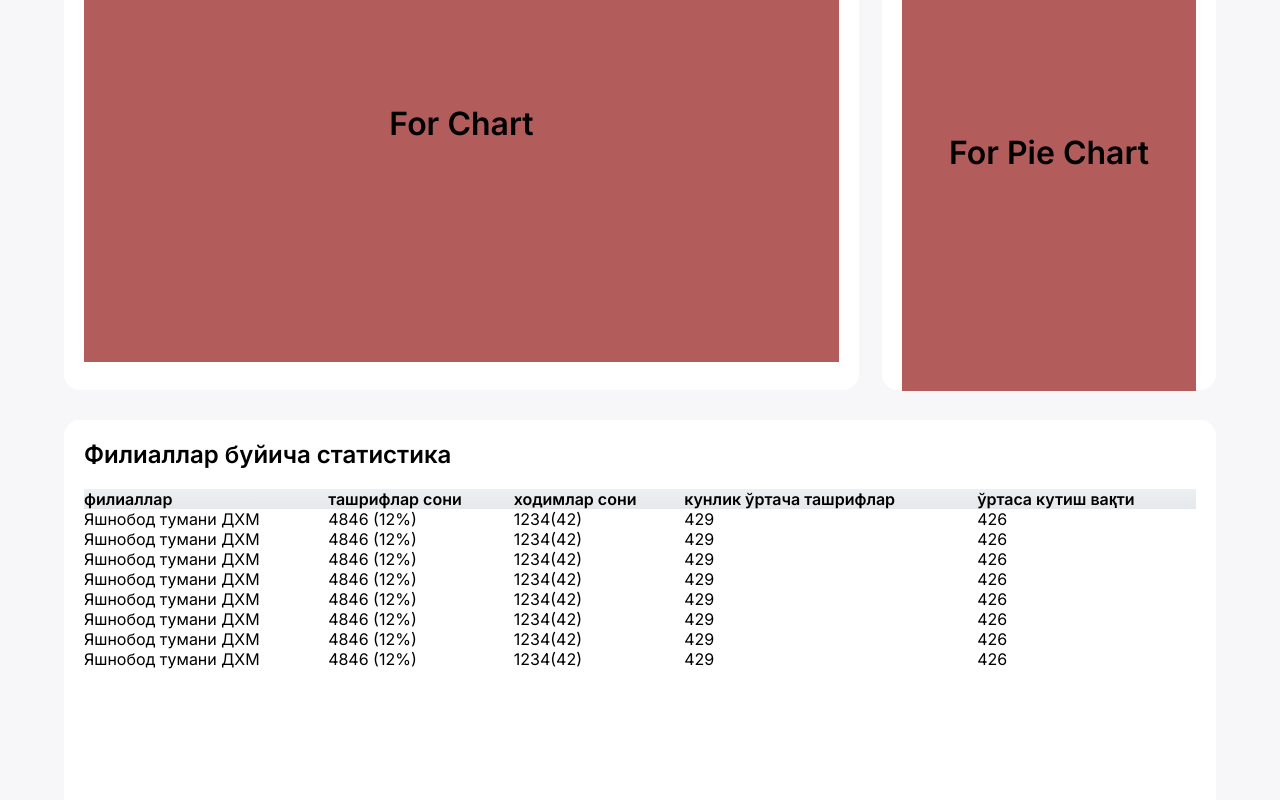
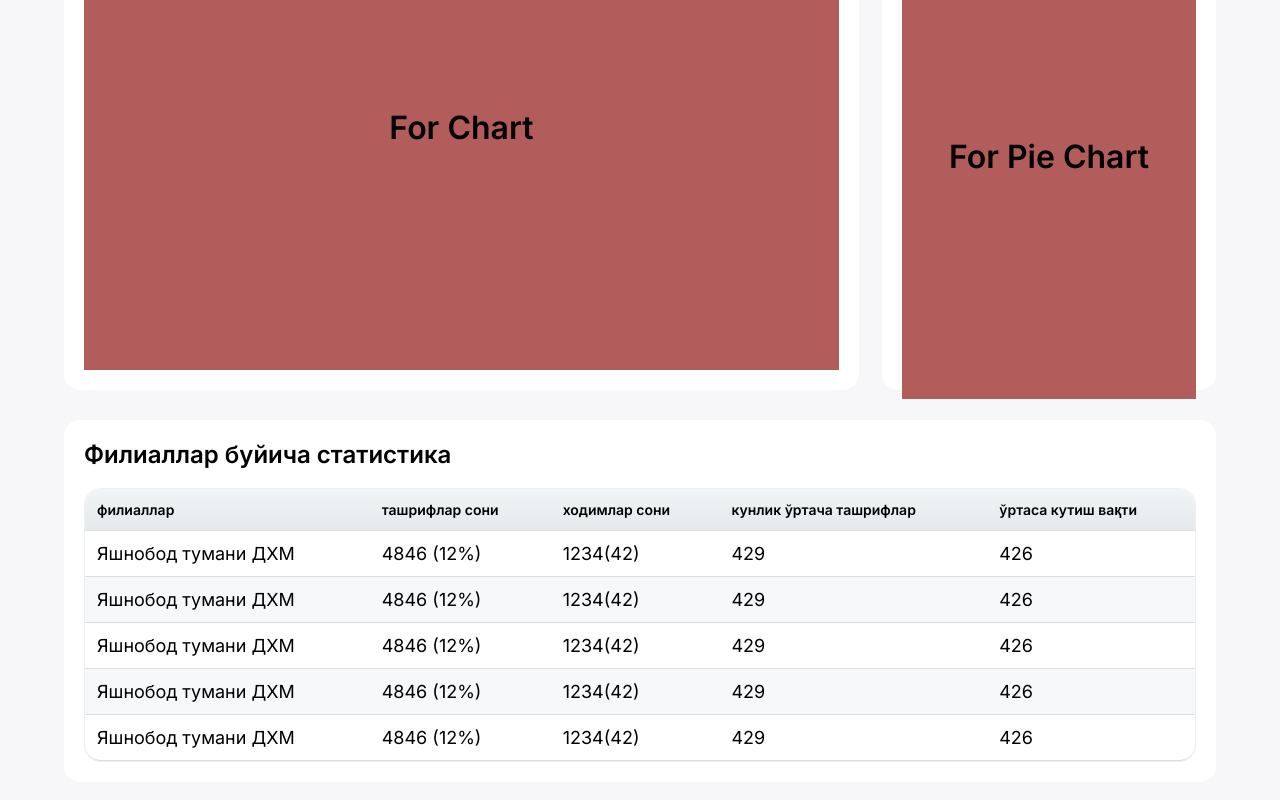
Before and after one commit to ulugbek-code/udevs-p1, a Vue app: page / in a window 1280 px wide. Shown: the part 1030-1830 px from the top of the page. Built offline with nearby package versions, Linux system fonts and the light colour scheme.

Commit message:
table designed

```diff
--- a/src/App.vue
+++ b/src/App.vue
@@ -38,7 +38,7 @@ body {
 
 /* Handle */
 ::-webkit-scrollbar-thumb {
-  background: rgb(196, 176, 176);
+  background: rgb(189, 187, 187);
   border-radius: 10px;
 }
 
--- a/src/components/BarChart.vue
+++ b/src/components/BarChart.vue
@@ -31,11 +31,14 @@ export default {
   padding: 20px;
   border-radius: 16px;
 }
+.wrapper h2 {
+  font-size: 24px;
+  margin-bottom: 1rem;
+}
 .canvas {
   width: 100%;
-  height: 90%;
+  height: 485px;
   background: rgb(179, 92, 92);
-  margin-top: 1rem;
   /* will be deleted */
   display: flex;
   justify-content: center;
--- a/src/components/PieChart.vue
+++ b/src/components/PieChart.vue
@@ -31,9 +31,12 @@ export default {
   padding: 20px;
   border-radius: 16px;
 }
+.wrapper h2 {
+  font-size: 24px;
+}
 .canvas {
   width: 100%;
-  height: 90%;
+  height: 485px;
   background: rgb(179, 92, 92);
   margin-top: 1rem;
   /* will be deleted */
--- a/src/components/TableDashboard.vue
+++ b/src/components/TableDashboard.vue
@@ -2,11 +2,11 @@
   <div id="table-dashboard-container">
     <div class="table-wrapper">
       <h2>{{ tableTitle }}</h2>
-      <table>
+      <table class="bordered">
         <tr>
           <th v-for="t in tableHeader" :key="t">{{ t }}</th>
         </tr>
-        <tr v-for="t in tableData" :key="t">
+        <tr v-for="(t, i) in tableData" :key="i">
           <td>{{ t.branches }}</td>
           <td>{{ t.numberOfVisits }} ({{ t.numberOfVisitorsPerscentage }}%)</td>
           <td>{{ t.employees }}({{ t.employeesPercentage }})</td>
@@ -20,7 +20,7 @@
 
 <script>
 export default {
-  props: ["table-title"],
+  props: ["table-title", "table-data"],
   data() {
     return {
       tableHeader: [
@@ -30,80 +30,6 @@ export default {
         "кунлик ўртача ташрифлар",
         "ўртаcа кутиш вақти",
       ],
-      tableData: [
-        {
-          branches: "Яшнобод тумани ДХМ",
-          numberOfVisits: 4846,
-          numberOfVisitorsPerscentage: 12,
-          employees: 1234,
-          employeesPercentage: 42,
-          averageVisits: 429,
-          averageWaitingTime: 426,
-        },
-        {
-          branches: "Яшнобод тумани ДХМ",
-          numberOfVisits: 4846,
-          numberOfVisitorsPerscentage: 12,
-          employees: 1234,
-          employeesPercentage: 42,
-          averageVisits: 429,
-          averageWaitingTime: 426,
-        },
-        {
-          branches: "Яшнобод тумани ДХМ",
-          numberOfVisits: 4846,
-          numberOfVisitorsPerscentage: 12,
-          employees: 1234,
-          employeesPercentage: 42,
-          averageVisits: 429,
-          averageWaitingTime: 426,
-        },
-        {
-          branches: "Яшнобод тумани ДХМ",
-          numberOfVisits: 4846,
-          numberOfVisitorsPerscentage: 12,
-          employees: 1234,
-          employeesPercentage: 42,
-          averageVisits: 429,
-          averageWaitingTime: 426,
-        },
-        {
-          branches: "Яшнобод тумани ДХМ",
-          numberOfVisits: 4846,
-          numberOfVisitorsPerscentage: 12,
-          employees: 1234,
-          employeesPercentage: 42,
-          averageVisits: 429,
-          averageWaitingTime: 426,
-        },
-        {
-          branches: "Яшнобод тумани ДХМ",
-          numberOfVisits: 4846,
-          numberOfVisitorsPerscentage: 12,
-          employees: 1234,
-          employeesPercentage: 42,
-          averageVisits: 429,
-          averageWaitingTime: 426,
-        },
-        {
-          branches: "Яшнобод тумани ДХМ",
-          numberOfVisits: 4846,
-          numberOfVisitorsPerscentage: 12,
-          employees: 1234,
-          employeesPercentage: 42,
-          averageVisits: 429,
-          averageWaitingTime: 426,
-        },
-        {
-          branches: "Яшнобод тумани ДХМ",
-          numberOfVisits: 4846,
-          numberOfVisitorsPerscentage: 12,
-          employees: 1234,
-          employeesPercentage: 42,
-          averageVisits: 429,
-          averageWaitingTime: 426,
-        },
-      ],
     };
   },
 };
@@ -112,7 +38,7 @@ export default {
 <style scoped>
 #table-dashboard-container {
   width: 100%;
-  height: 824px;
+  /* height: 824px;  */
   padding-bottom: 30px;
   background: rgba(247, 247, 249, 1);
 }
@@ -126,21 +52,47 @@ export default {
   background: #fff;
 }
 table {
+  margin-top: 1.2rem;
+  border-collapse: separate;
+  border-spacing: 0px;
   width: 100%;
-  margin-top: 20px;
-  border-collapse: collapse;
+}
+.bordered {
+  border-radius: 16px;
+  border: 1px solid rgb(232, 241, 247);
 }
 th {
+  font-size: 14px;
   background: linear-gradient(
     180deg,
-    rgba(229, 233, 235, 0.7) 0%,
+    rgba(229, 233, 235, 0.25) 0%,
     #e5e9eb 100%
   );
-  /* padding: 16px 32px; */
 }
-tr,
+th:first-child {
+  border-top-left-radius: 16px;
+}
+th:last-child {
+  border-top-right-radius: 16px;
+}
+td,
+th {
+  border-bottom: 1px solid #dddddd;
+  text-align: left;
+  padding: 12px;
+}
 td {
-  position: relative;
-  text-align: left;
+  font-size: 18px;
+}
+tr:nth-child(odd) {
+  background-color: rgba(246, 248, 249, 1);
+}
+tr:last-child td:first-child {
+  /* border-bottom: none; */
+  border-bottom-left-radius: 16px;
+}
+tr:last-child td:last-child {
+  /* border-bottom: none; */
+  border-bottom-right-radius: 16px;
 }
 </style>
--- a/src/components/pages/Dashboard.vue
+++ b/src/components/pages/Dashboard.vue
@@ -19,6 +19,7 @@
     ></charts-wrapper>
     <table-dashboard
       table-title="Филиаллар буйича статистика"
+      :table-data="tableData"
     ></table-dashboard>
   </div>
 </template>
@@ -38,6 +39,57 @@ export default {
     ChartsWrapper,
     TableDashboard,
   },
+  data() {
+    return {
+      tableData: [
+        {
+          branches: "Яшнобод тумани ДХМ",
+          numberOfVisits: 4846,
+          numberOfVisitorsPerscentage: 12,
+          employees: 1234,
+          employeesPercentage: 42,
+          averageVisits: 429,
+          averageWaitingTime: 426,
+        },
+        {
+          branches: "Яшнобод тумани ДХМ",
+          numberOfVisits: 4846,
+          numberOfVisitorsPerscentage: 12,
+          employees: 1234,
+          employeesPercentage: 42,
+          averageVisits: 429,
+          averageWaitingTime: 426,
+        },
+        {
+          branches: "Яшнобод тумани ДХМ",
+          numberOfVisits: 4846,
+          numberOfVisitorsPerscentage: 12,
+          employees: 1234,
+          employeesPercentage: 42,
+          averageVisits: 429,
+          averageWaitingTime: 426,
+        },
+        {
+          branches: "Яшнобод тумани ДХМ",
+          numberOfVisits: 4846,
+          numberOfVisitorsPerscentage: 12,
+          employees: 1234,
+          employeesPercentage: 42,
+          averageVisits: 429,
+          averageWaitingTime: 426,
+        },
+        {
+          branches: "Яшнобод тумани ДХМ",
+          numberOfVisits: 4846,
+          numberOfVisitorsPerscentage: 12,
+          employees: 1234,
+          employeesPercentage: 42,
+          averageVisits: 429,
+          averageWaitingTime: 426,
+        },
+      ],
+    };
+  },
 };
 </script>
 
```
